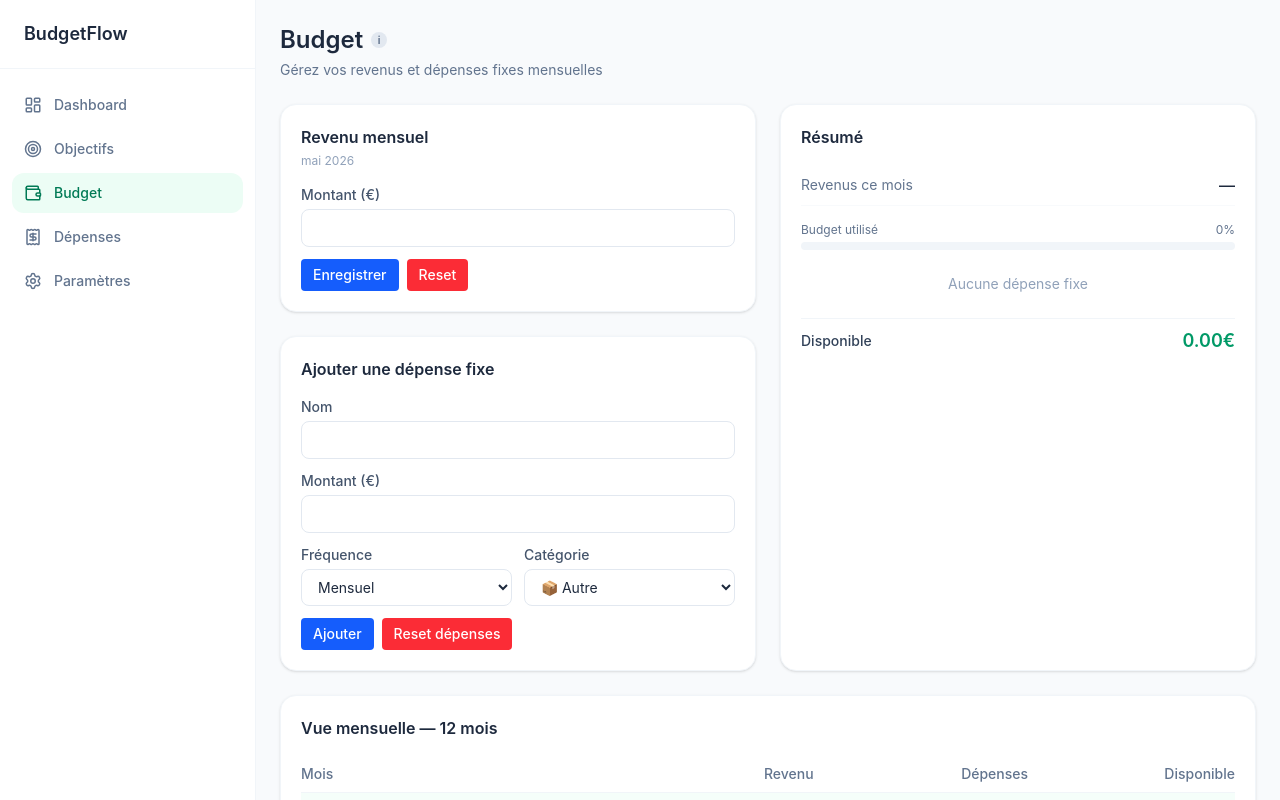
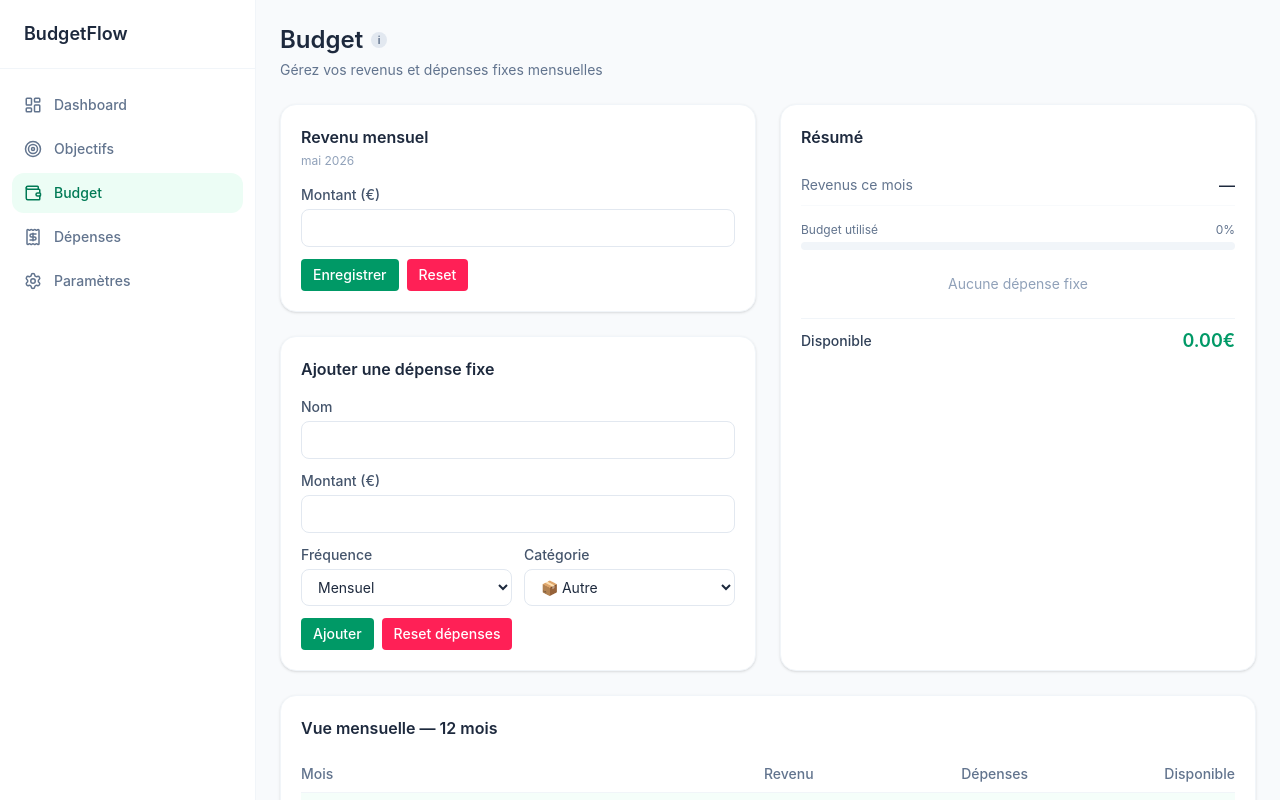
Before and after one commit to VicdSpt/BudgetFlow, a React (Vite) app: page /budget in a window 1280 px wide. Shown: the top 800 px of the page. Built offline with nearby package versions, Linux system fonts and the light colour scheme.

Commit message:
style: align button variants with app palette (emerald primary, slate secondary)

```diff
--- a/src/components/ui/Button.tsx
+++ b/src/components/ui/Button.tsx
@@ -9,12 +9,12 @@ interface ButtonProps {
 export default function Button({ children, variant, onClick, disabled, type = 'button' }: ButtonProps) {
 
     const varientButton: Record<ButtonProps["variant"], string> = {
-        primary: "bg-blue-600 text-white hover:bg-blue-700",
-        secondary: "bg-yellow-500 text-white hover:bg-yellow-600",
-        danger: "bg-red-500 text-white hover:bg-red-600",
+        primary: "bg-emerald-600 text-white hover:bg-emerald-700",
+        secondary: "bg-slate-100 text-slate-700 hover:bg-slate-200",
+        danger: "bg-rose-500 text-white hover:bg-rose-600",
         success: "bg-green-600 text-white hover:bg-green-700",
         warning: "bg-orange-600 text-white hover:bg-orange-700",
-        ghost: "text-gray-500 hover:text-gray-800 bg-transparent"
+        ghost: "text-slate-500 hover:text-slate-800 bg-transparent"
     }
     return (
         <button type={type} onClick={onClick}
```
